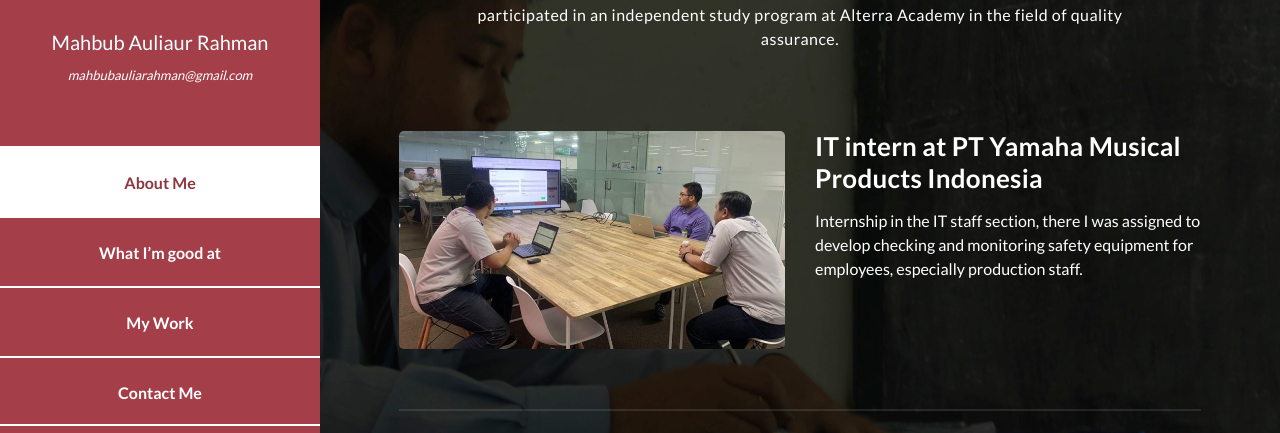
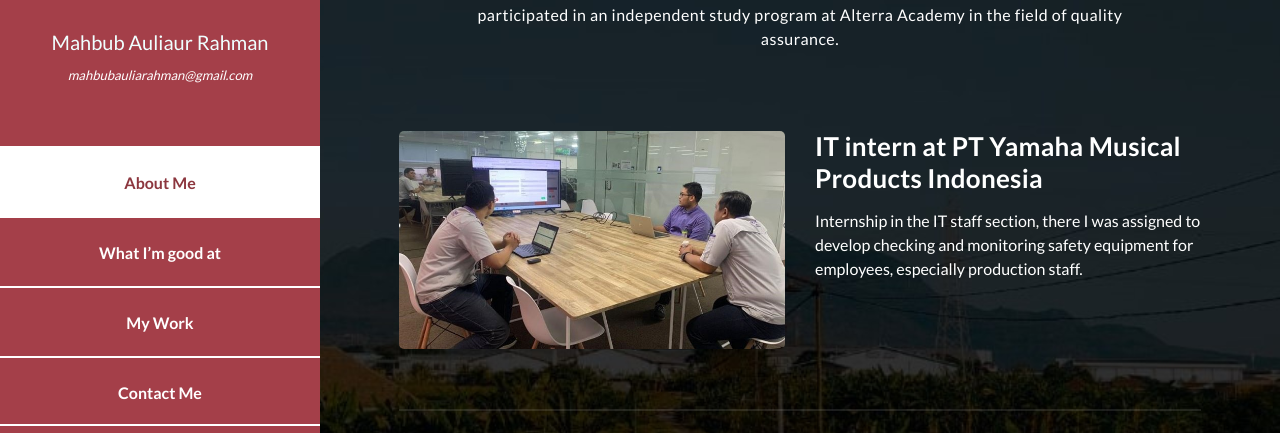
Before and after one commit to Mahbub-Auliaj/mahbub-portofolio, a plain HTML site: page index.html in a window 1280 px wide. Shown: the part 210-643 px from the top of the page. Drawn offline with Linux system fonts and the light colour scheme.

Commit message:
edit image

```diff
--- a/assets/css/templatemo-style.css
+++ b/assets/css/templatemo-style.css
@@ -13,7 +13,7 @@ body {
 }
 
 #page-wraper {
-    background: url(../images/background.jpg) no-repeat center center fixed;
+    background: url(../images/background.jpeg) no-repeat center center fixed;
     -webkit-background-size: cover;
     -moz-background-size: cover;
     -o-background-size: cover;
```
Also changed, not shown: assets/images/background.jpeg (added), assets/images/background.jpg (deleted).
